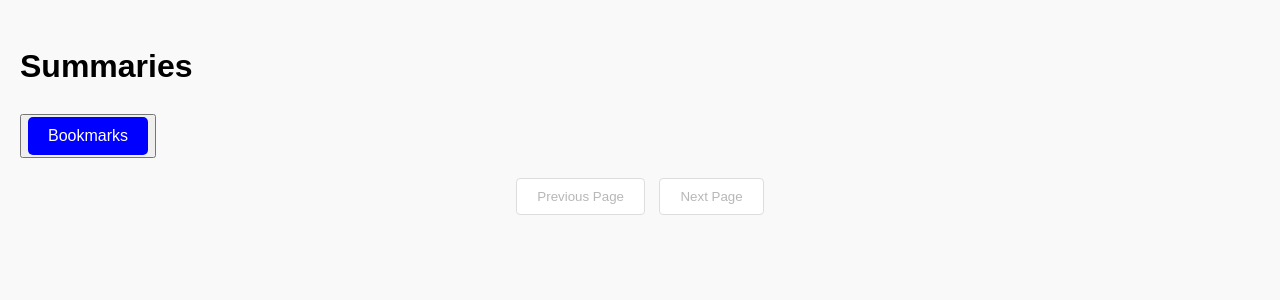
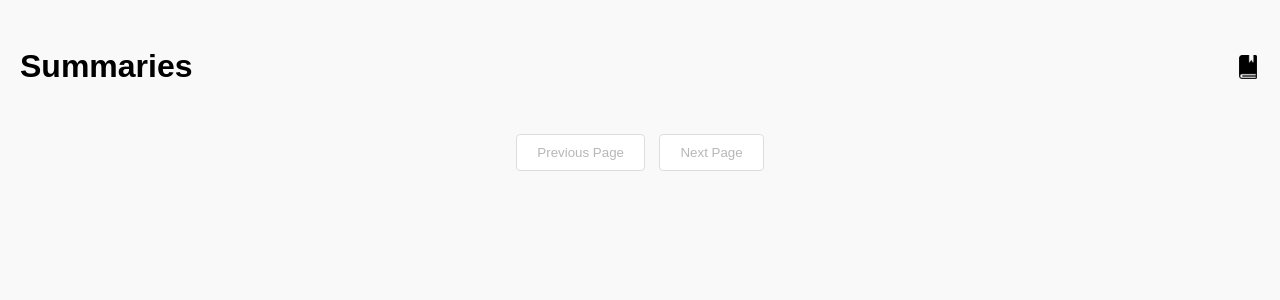
Before and after one commit to abdulsami123/Email-reader, a FastAPI app: page / in a window 1280 px wide. Shown: the top 300 px of the page. Run offline with FastAPI, Linux system fonts and the light colour scheme; data that the repository does not hold is empty; some libraries are stand-ins or nearby versions.

Commit message:
Bookmarks icon added

```diff
--- a/main.py
+++ b/main.py
@@ -20,6 +20,7 @@ key: str = os.environ.get("SUPABASE_KEY")
 supabase: Client = create_client(url, key)
 
 app.mount("/static", StaticFiles(directory="static"), name="static")
+app.mount("/artifacts", StaticFiles(directory="artifacts"), name="artifacts")
 
 @app.get("/", response_class=HTMLResponse)
 async def read_root(request: Request):
--- a/static/style.css
+++ b/static/style.css
@@ -96,19 +96,31 @@ body {
     box-shadow: 0px 0px 4px rgba(0, 123, 255, 0.5); /* Blue glow on focus */
   }
 
-  .bookmark-button {
-    display: inline-block;
-    padding: 10px 20px;
-    font-size: 16px;
-    color: white;
-    background-color: blue;
-    text-align: center;
-    text-decoration: none;
-    border-radius: 5px;
+  .header-container {
+    display: flex;
+    justify-content: space-between;
+    align-items: center;
+    margin-bottom: 20px; /* Adjust as needed */
+}
+
+.bookmark-button {
+    background-color: transparent;
     border: none;
     cursor: pointer;
+    padding: 0;
+    width: 24px;
+    height: 24px;
+    display: flex;
+    align-items: center;
+    justify-content: center;
+}
+
+.bookmark-icon-img {
+    width: 100%;
+    height: 100%;
+    object-fit: contain;
 }
 
 .bookmark-button:hover {
-    background-color: darkblue;
+    opacity: 0.8;
 }
--- a/templates/index.html
+++ b/templates/index.html
@@ -9,8 +9,12 @@
     <link rel="stylesheet" href="/static/style.css">
 </head>
 <body>
-    <h1>Summaries</h1>
-    <button><a href="/bookmarks-page" class="bookmark-button">Bookmarks</a></button>
+    <div class="header-container">
+        <h1>Summaries</h1>
+        <button class="bookmark-button" onclick="window.location.href='/bookmarks-page'">
+            <img src="artifacts/agenda.png" alt="Bookmarks" class="bookmark-icon-img">
+        </button>
+    </div>
     <div hx-get="/items?offset=0&limit=5"
          hx-trigger="load"
          hx-swap="innerHTML"
--- a/templates/items.html
+++ b/templates/items.html
@@ -4,7 +4,7 @@
     <p>{{ item.summary }}</p>
     <div>
       <a href="{{ item.link }}" class="read-more">Read More</a>
-      <button class="bookmark-btn"
+      <button class="bookmarking-btn"
       hx-post="/bookmarks"
       hx-headers='{"Content-Type": "application/json"}'
       hx-ext="json-enc"
@@ -14,7 +14,7 @@
           "link": item.link,
           "vendor": item.vendor
       } |tojson }}'>
-        <span class="bookmark-icon"></span>
+        <span class="bookmarking-icon"></span>
         Bookmark
       </button>
     </div>
```
Also changed, not shown: artifacts/agenda.png (added).
